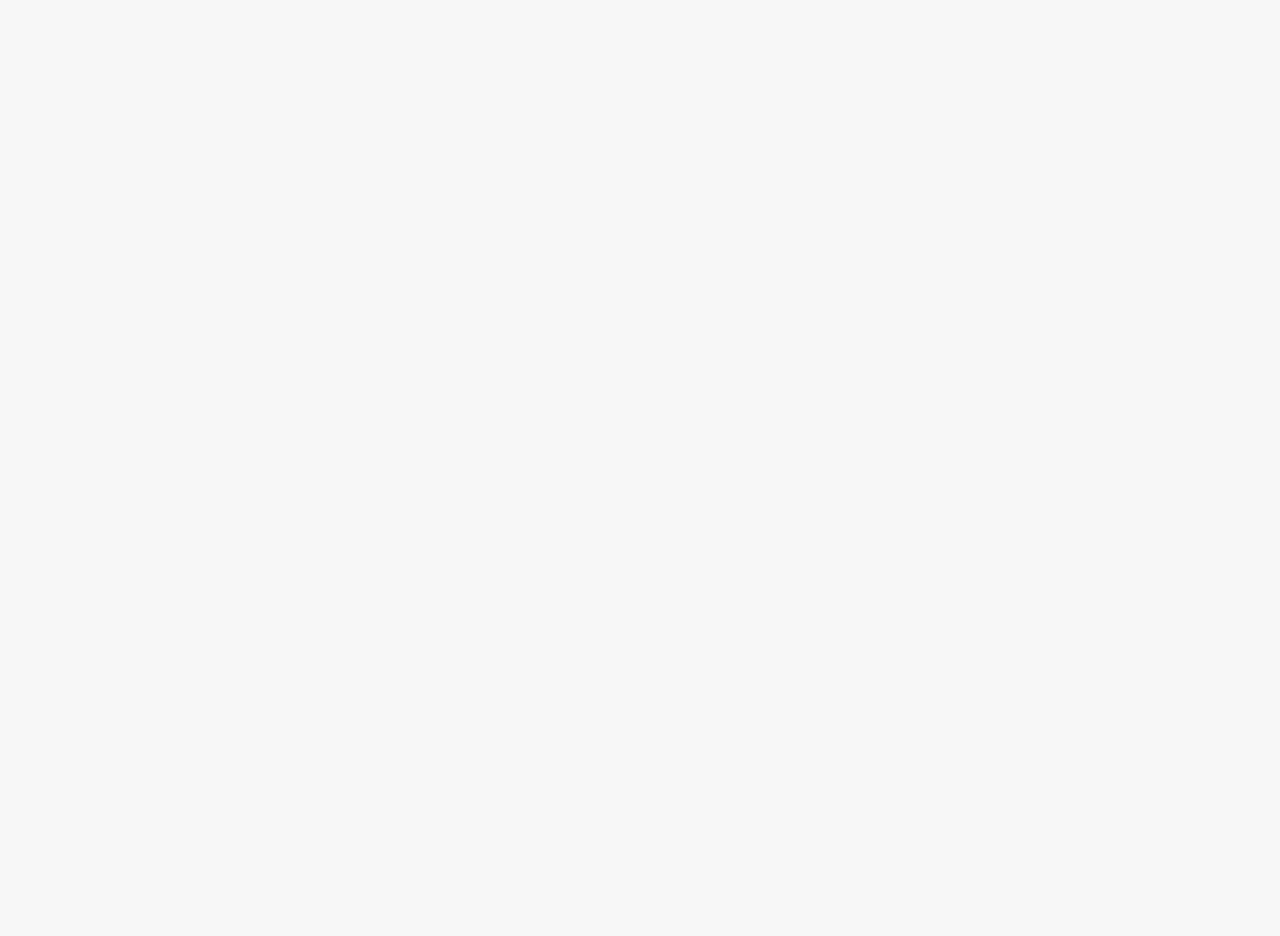
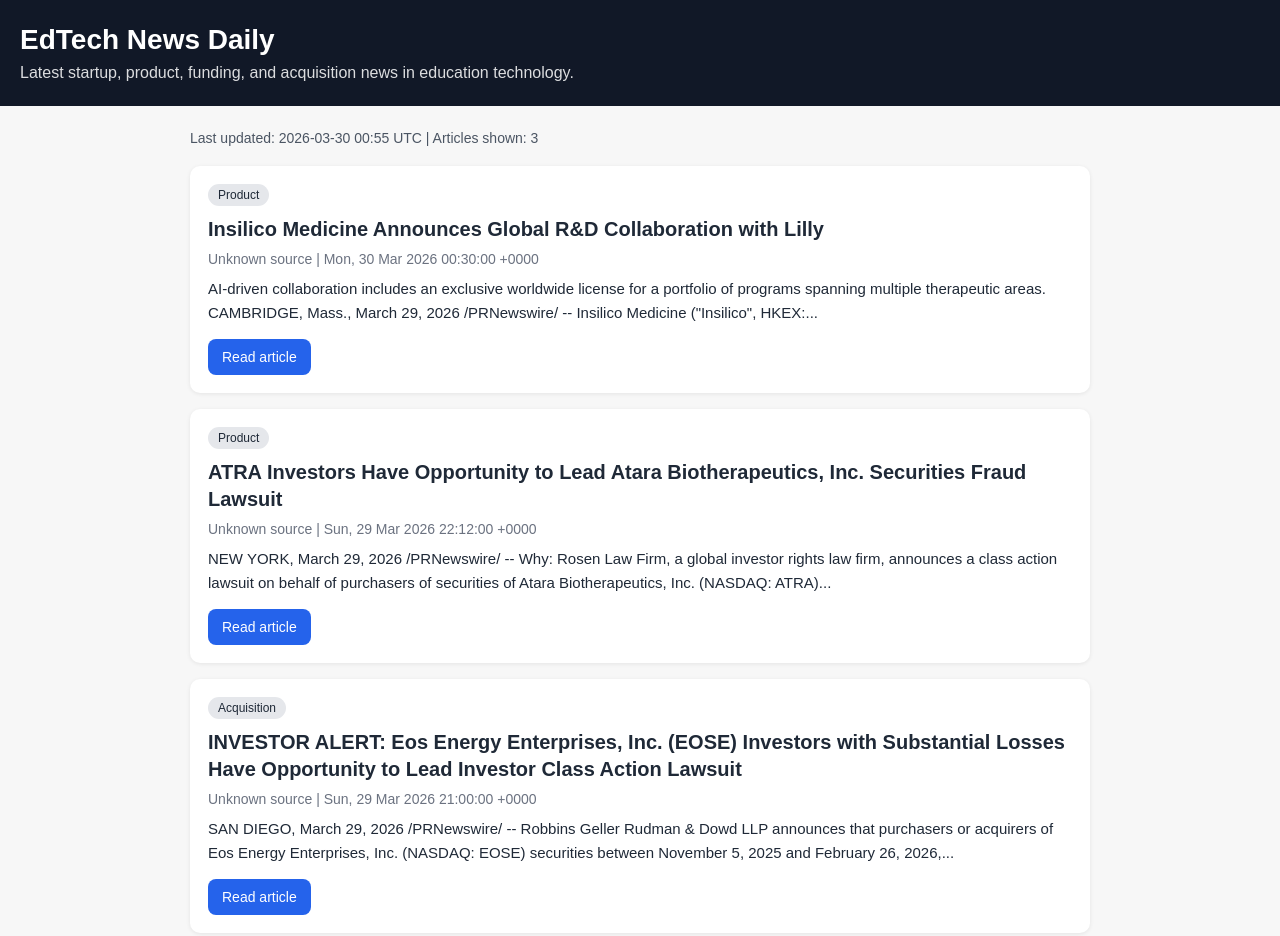
Before and after one commit to michaeljohnilly-eng/edtech-news-site, a plain HTML site: page index.html in a window 1280 px wide. Before the commit the page ends 800 px from the top, so only its background shows below. Drawn offline with Linux system fonts and the light colour scheme.

Commit message:
Update index.html

```diff
--- a/index.html
+++ b/index.html
@@ -74,4 +74,68 @@
       line-height: 1.6;
       margin-bottom: 14px;
     }
+
+    a.button {
+      display: inline-block;
+      text-decoration: none;
+      background: #2563eb;
+      color: white;
+      padding: 10px 14px;
+      border-radius: 8px;
+      font-size: 14px;
+    }
+
+    .empty, .error {
+      background: white;
+      border-radius: 10px;
+      padding: 18px;
+      box-shadow: 0 1px 4px rgba(0,0,0,0.08);
+    }
+  </style>
+</head>
+<body>
+  <header>
+    <h1>EdTech News Daily</h1>
+    <p>Latest startup, product, funding, and acquisition news in education technology.</p>
+  </header>
+
+  <main>
+    <div class="meta" id="meta">Loading latest update...</div>
+    <div id="news-list"></div>
+  </main>
+
+  <script>
+    async function loadNews() {
+      const meta = document.getElementById('meta');
+      const newsList = document.getElementById('news-list');
+
+      try {
+        const response = await fetch('news.json?v=' + Date.now());
+        const data = await response.json();
+
+        meta.textContent = `Last updated: ${data.updated_at} | Articles shown: ${data.articles.length}`;
+
+        if (!data.articles.length) {
+          newsList.innerHTML = '<div class="empty">No articles found in the latest update.</div>';
+          return;
+        }
+
+        newsList.innerHTML = data.articles.map(article => `
+          <div class="card">
+            <div class="tag">${article.category || 'News'}</div>
+            <h2>${article.title}</h2>
+            <div class="source">${article.source || 'Unknown source'}${article.published ? ' | ' + article.published : ''}</div>
+            <div class="summary">${article.summary || 'No summary available.'}</div>
+            <a class="button" href="${article.link}" target="_blank" rel="noopener noreferrer">Read article</a>
+          </div>
+        `).join('');
+      } catch (error) {
+        meta.textContent = 'Could not load the latest news.';
+        newsList.innerHTML = '<div class="error">Something went wrong while loading the site data.</div>';
+      }
+    }
+
+    loadNews();
+  </script>
+</body>
 </html>
```
